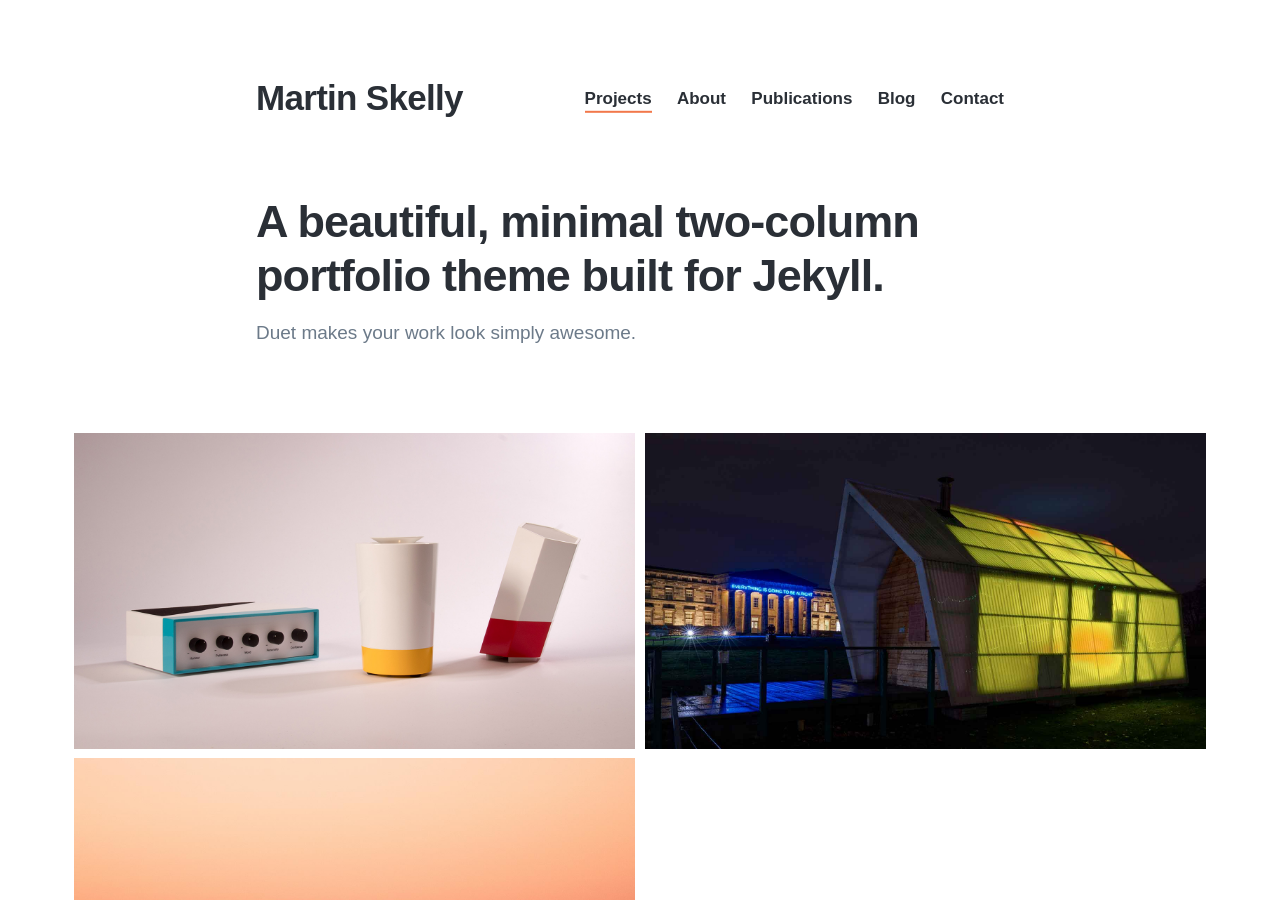
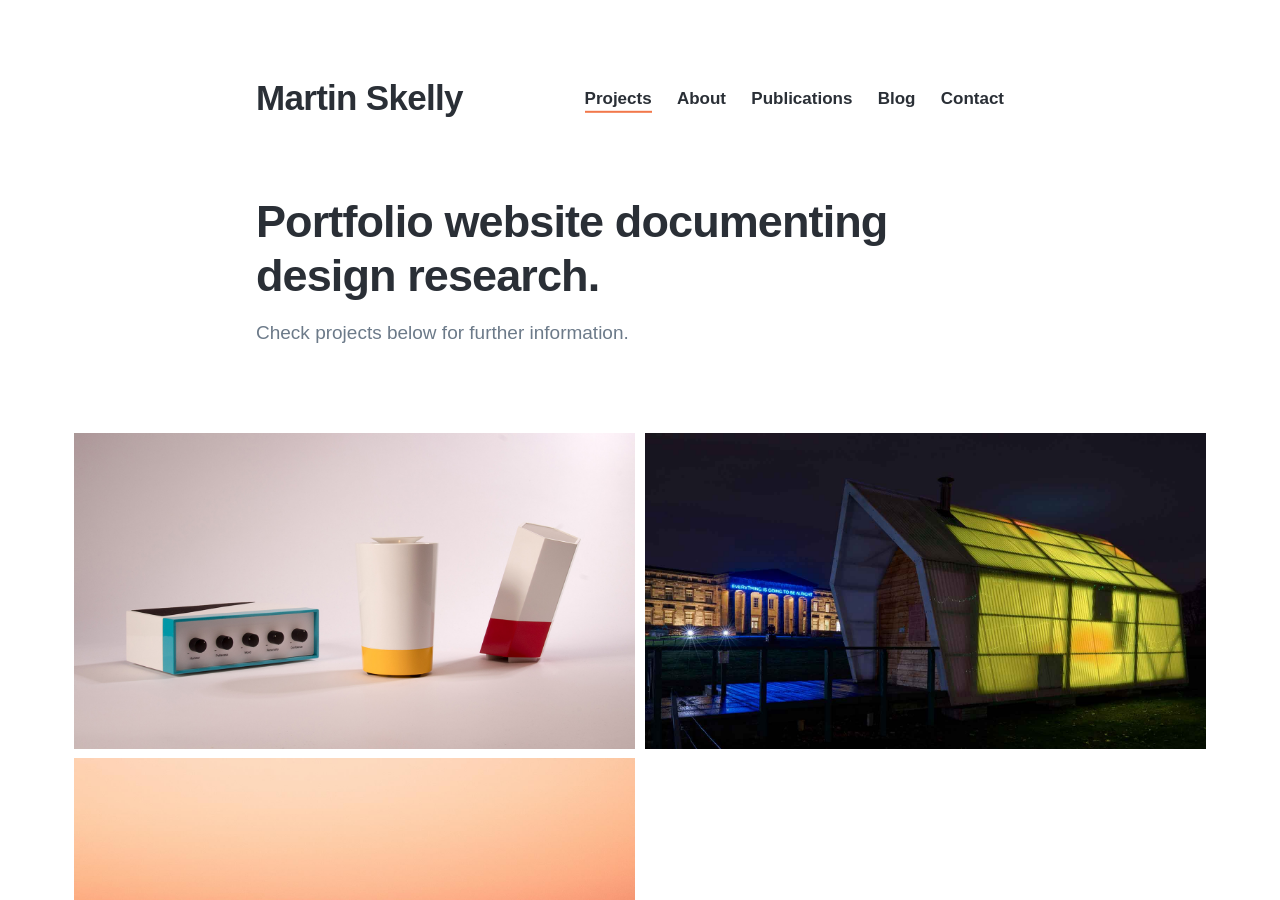
Before and after one commit to mskell/mskell.github.io, a Jekyll site: the page built from index.html, in a window 1280 px wide and 900 px high. Built offline with Jekyll 4.4.1, drawn with Linux system fonts in a browser that asks for light colours; nearby versions of some CDN libraries; some web fonts are replaced.

Commit message:
Update index.html

```diff
--- a/index.html
+++ b/index.html
@@ -9,9 +9,8 @@ featured_image: /images/social.jpg
 
 	<div class="wrap">
 
-		<h1>A beautiful, minimal two-column
-		portfolio theme built for Jekyll.</h1>
-		<p>Duet makes your work look simply awesome.</p>
+		<h1>Portfolio website documenting design research.</h1>
+		<p>Check projects below for further information.</p>
 
 	</div>
 
```
